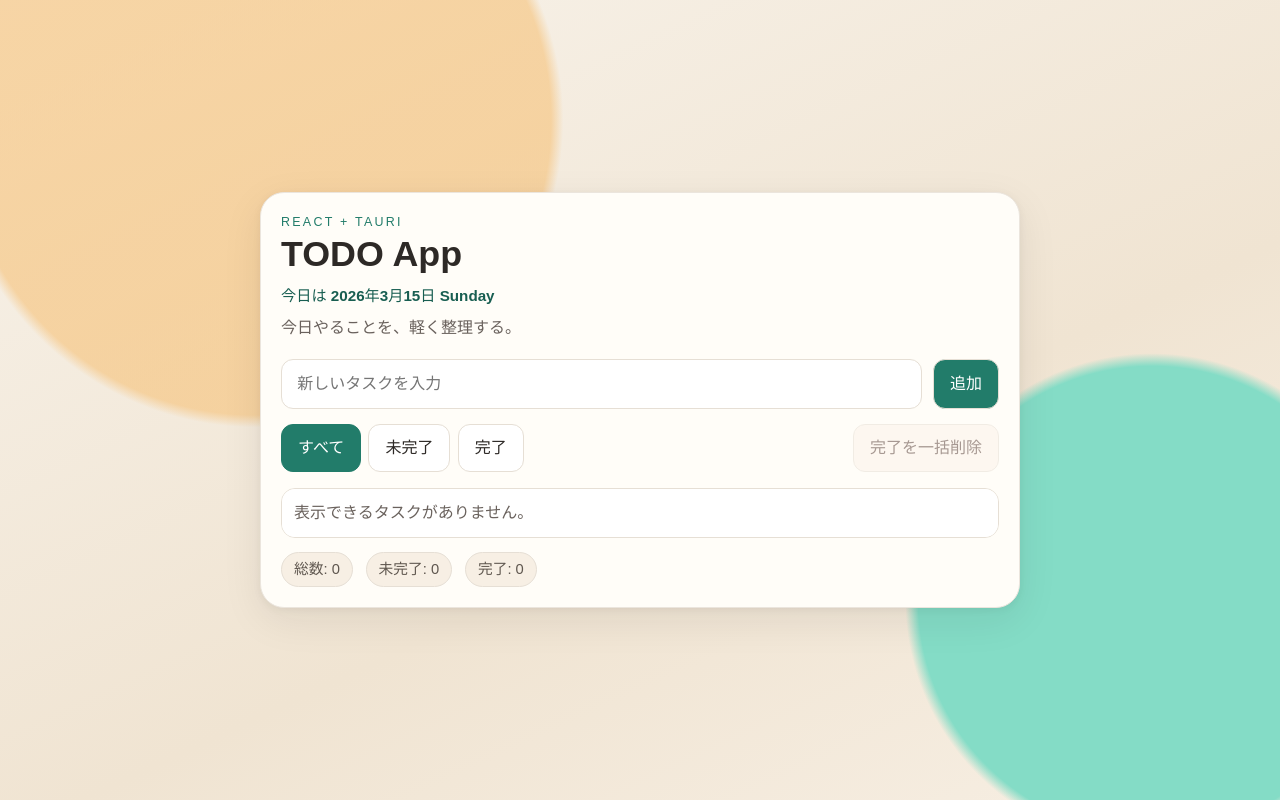
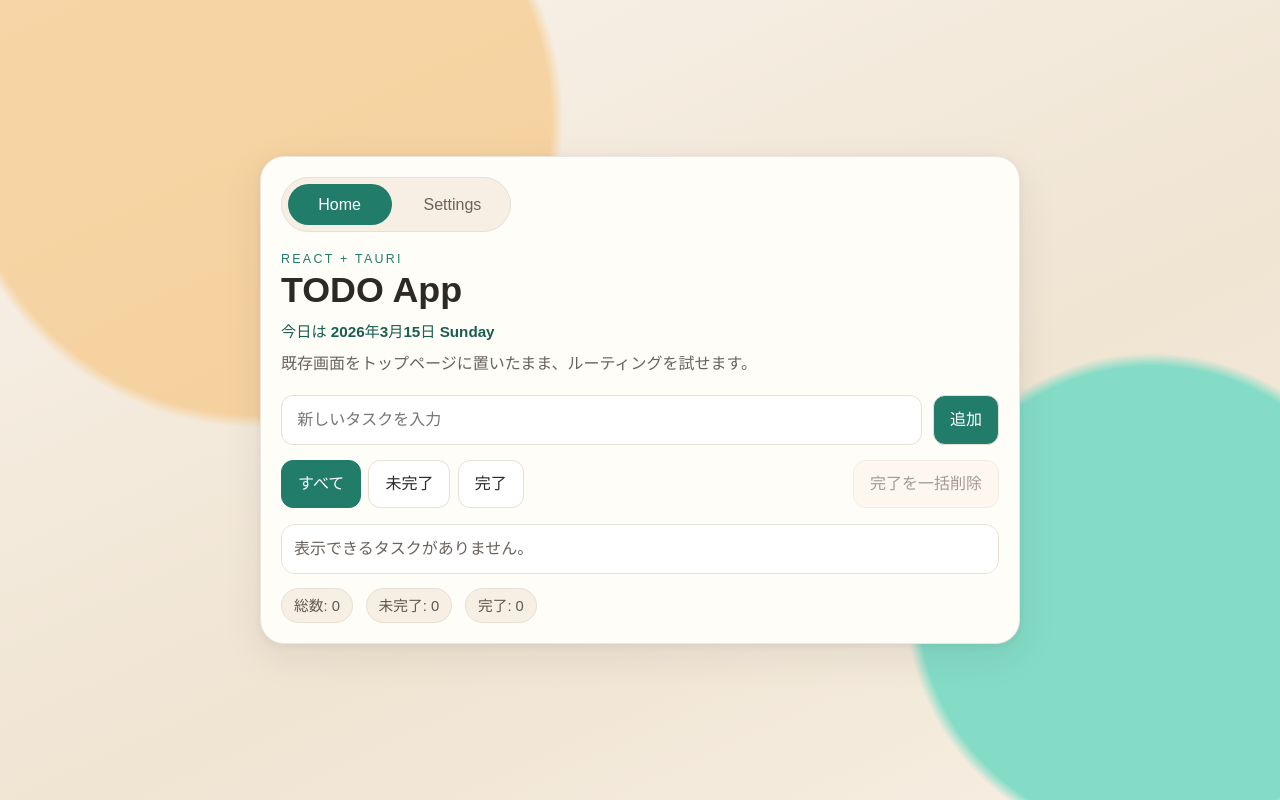
Before and after one commit to katayama8000/sample-desktop-app-tauri, a React (Vite) app: page / in a window 1280 px wide. Built offline with nearby package versions, Linux system fonts and the light colour scheme.

Commit message:
feat: implement routing with react-router-dom and add settings page

```diff
--- a/package.json
+++ b/package.json
@@ -14,7 +14,8 @@
     "react": "^19.1.0",
     "react-dom": "^19.1.0",
     "@tauri-apps/api": "^2",
-    "@tauri-apps/plugin-opener": "^2"
+    "@tauri-apps/plugin-opener": "^2",
+    "react-router-dom": "^7.13.1"
   },
   "devDependencies": {
     "@types/react": "^19.1.8",
--- a/src/App.css
+++ b/src/App.css
@@ -63,6 +63,37 @@ body {
 
 .panel-header {
   margin-bottom: 1rem;
+}
+
+.route-nav {
+  display: inline-flex;
+  gap: 0.55rem;
+  margin-bottom: 1.1rem;
+  padding: 0.35rem;
+  background: #f7efe4;
+  border: 1px solid var(--line);
+  border-radius: 999px;
+}
+
+.route-link {
+  display: inline-flex;
+  align-items: center;
+  justify-content: center;
+  min-width: 6.5rem;
+  padding: 0.55rem 0.9rem;
+  border-radius: 999px;
+  color: var(--muted);
+  text-decoration: none;
+  transition: background 0.2s ease, color 0.2s ease;
+}
+
+.route-link.active {
+  color: #fff;
+  background: var(--accent);
+}
+
+.route-link:hover {
+  color: var(--text);
 }
 
 .eyebrow {
@@ -253,6 +284,44 @@ button:disabled {
   font-size: 0.92rem;
 }
 
+.settings-grid {
+  display: grid;
+  grid-template-columns: repeat(3, minmax(0, 1fr));
+  gap: 0.9rem;
+}
+
+.info-card {
+  min-height: 100%;
+  padding: 1rem;
+  border: 1px solid var(--line);
+  border-radius: 18px;
+  background: #fff;
+}
+
+.info-card h2 {
+  margin: 0 0 0.45rem;
+  font-size: 1.05rem;
+}
+
+.info-card p {
+  margin: 0;
+  color: var(--muted);
+}
+
+.info-card p + p {
+  margin-top: 0.45rem;
+}
+
+.accent-card {
+  background: linear-gradient(145deg, #227c6a 0%, #2f8e7b 100%);
+  border-color: color-mix(in oklab, var(--accent) 75%, white);
+}
+
+.accent-card h2,
+.accent-card p {
+  color: #f7fbfa;
+}
+
 @keyframes panel-enter {
   from {
     transform: translateY(10px);
@@ -281,7 +350,21 @@ button:disabled {
     padding: 1rem;
   }
 
+  .route-nav {
+    display: grid;
+    grid-template-columns: 1fr 1fr;
+    width: 100%;
+  }
+
+  .route-link {
+    min-width: 0;
+  }
+
   .todo-form {
+    grid-template-columns: 1fr;
+  }
+
+  .settings-grid {
     grid-template-columns: 1fr;
   }
 
--- a/src/App.tsx
+++ b/src/App.tsx
@@ -1,15 +1,11 @@
 import { useEffect, useMemo, useState } from "react";
 import dayjs from "dayjs";
+import { Navigate, Route, Routes } from "react-router-dom";
+import { RouteNav } from "./components/RouteNav.tsx";
+import { SettingsPage } from "./components/SettingsPage.tsx";
+import { TodoPage } from "./components/TodoPage.tsx";
+import type { Filter, Todo } from "./types/todo.ts";
 import "./App.css";
-
-type Todo = {
-  id: number;
-  text: string;
-  done: boolean;
-  createdAt: number;
-};
-
-type Filter = "all" | "active" | "completed";
 
 const STORAGE_KEY = "sample-desktop-app-tauri.todos";
 
@@ -128,95 +124,30 @@ function App() {
   return (
     <main className="todo-app">
       <section className="panel">
-        <header className="panel-header">
-          <p className="eyebrow">React + Tauri</p>
-          <h1>TODO App</h1>
-          <p className="today">今日は {today}</p>
-          <p className="subtitle">今日やることを、軽く整理する。</p>
-        </header>
+        <RouteNav />
 
-        <form
-          className="todo-form"
-          onSubmit={(event) => {
-            event.preventDefault();
-            addTodo();
-          }}
-        >
-          <input
-            value={newTodoText}
-            onChange={(event) => setNewTodoText(event.currentTarget.value)}
-            placeholder="新しいタスクを入力"
-            aria-label="新しいタスク"
+        <Routes>
+          <Route
+            path="/"
+            element={
+              <TodoPage
+                filteredTodos={filteredTodos}
+                filter={filter}
+                newTodoText={newTodoText}
+                onAddTodo={addTodo}
+                onClearCompleted={clearCompleted}
+                onFilterChange={setFilter}
+                onInputChange={setNewTodoText}
+                onRemoveTodo={removeTodo}
+                onToggleTodo={toggleTodo}
+                stats={stats}
+                today={today}
+              />
+            }
           />
-          <button type="submit">追加</button>
-        </form>
-
-        <div className="toolbar">
-          <div className="filters" role="tablist" aria-label="タスクフィルター">
-            <button
-              type="button"
-              className={filter === "all" ? "active" : ""}
-              onClick={() => setFilter("all")}
-            >
-              すべて
-            </button>
-            <button
-              type="button"
-              className={filter === "active" ? "active" : ""}
-              onClick={() => setFilter("active")}
-            >
-              未完了
-            </button>
-            <button
-              type="button"
-              className={filter === "completed" ? "active" : ""}
-              onClick={() => setFilter("completed")}
-            >
-              完了
-            </button>
-          </div>
-          <button
-            type="button"
-            className="secondary"
-            onClick={clearCompleted}
-            disabled={stats.done === 0}
-          >
-            完了を一括削除
-          </button>
-        </div>
-
-        <ul className="todo-list">
-          {filteredTodos.map((todo) => (
-            <li key={todo.id} className={todo.done ? "done" : ""}>
-              <label>
-                <input
-                  type="checkbox"
-                  checked={todo.done}
-                  onChange={() =>
-                    toggleTodo(todo.id)}
-                />
-                <span>{todo.text}</span>
-              </label>
-              <button
-                type="button"
-                className="danger"
-                onClick={() =>
-                  removeTodo(todo.id)}
-              >
-                削除
-              </button>
-            </li>
-          ))}
-          {filteredTodos.length === 0 && (
-            <li className="empty">表示できるタスクがありません。</li>
-          )}
-        </ul>
-
-        <footer className="stats" aria-live="polite">
-          <p>総数: {stats.total}</p>
-          <p>未完了: {stats.active}</p>
-          <p>完了: {stats.done}</p>
-        </footer>
+          <Route path="/settings" element={<SettingsPage stats={stats} />} />
+          <Route path="*" element={<Navigate to="/" replace />} />
+        </Routes>
       </section>
     </main>
   );
--- /dev/null
+++ b/src/components/RouteNav.tsx
@@ -0,0 +1,23 @@
+import { NavLink } from "react-router-dom";
+
+export function RouteNav() {
+  return (
+    <nav className="route-nav" aria-label="ページ切り替え">
+      <NavLink
+        to="/"
+        end
+        className={({ isActive }) =>
+          isActive ? "route-link active" : "route-link"}
+      >
+        Home
+      </NavLink>
+      <NavLink
+        to="/settings"
+        className={({ isActive }) =>
+          isActive ? "route-link active" : "route-link"}
+      >
+        Settings
+      </NavLink>
+    </nav>
+  );
+}
--- /dev/null
+++ b/src/components/SettingsPage.tsx
@@ -0,0 +1,42 @@
+import type { TodoStats } from "../types/todo.ts";
+
+type SettingsPageProps = {
+  stats: TodoStats;
+};
+
+export function SettingsPage({ stats }: SettingsPageProps) {
+  return (
+    <>
+      <header className="panel-header">
+        <p className="eyebrow">Routing Demo</p>
+        <h1>Settings</h1>
+        <p className="subtitle">
+          `HashRouter` で画面遷移できているかを確認するためのページです。
+        </p>
+      </header>
+
+      <section className="settings-grid" aria-label="ルーティング情報">
+        <article className="info-card">
+          <h2>現在の構成</h2>
+          <p>
+            エントリポイントで `HashRouter` を使い、`/` と `/settings` の 2
+            ルートを持たせています。
+          </p>
+        </article>
+        <article className="info-card">
+          <h2>確認ポイント</h2>
+          <p>
+            タブを切り替えても TODO
+            の状態が維持されれば、親コンポーネントで状態を持つ構成が機能しています。
+          </p>
+        </article>
+        <article className="info-card accent-card">
+          <h2>現在の TODO 状態</h2>
+          <p>総数 {stats.total}</p>
+          <p>未完了 {stats.active}</p>
+          <p>完了 {stats.done}</p>
+        </article>
+      </section>
+    </>
+  );
+}
--- /dev/null
+++ b/src/components/TodoPage.tsx
@@ -0,0 +1,127 @@
+import type { Filter, Todo, TodoStats } from "../types/todo.ts";
+
+type TodoPageProps = {
+  filteredTodos: Todo[];
+  filter: Filter;
+  newTodoText: string;
+  onAddTodo: () => void;
+  onClearCompleted: () => void;
+  onFilterChange: (filter: Filter) => void;
+  onInputChange: (value: string) => void;
+  onRemoveTodo: (id: number) => void;
+  onToggleTodo: (id: number) => void;
+  stats: TodoStats;
+  today: string;
+};
+
+export function TodoPage(
+  {
+    filteredTodos,
+    filter,
+    newTodoText,
+    onAddTodo,
+    onClearCompleted,
+    onFilterChange,
+    onInputChange,
+    onRemoveTodo,
+    onToggleTodo,
+    stats,
+    today,
+  }: TodoPageProps,
+) {
+  return (
+    <>
+      <header className="panel-header">
+        <p className="eyebrow">React + Tauri</p>
+        <h1>TODO App</h1>
+        <p className="today">今日は {today}</p>
+        <p className="subtitle">
+          既存画面をトップページに置いたまま、ルーティングを試せます。
+        </p>
+      </header>
+
+      <form
+        className="todo-form"
+        onSubmit={(event) => {
+          event.preventDefault();
+          onAddTodo();
+        }}
+      >
+        <input
+          value={newTodoText}
+          onChange={(event) => onInputChange(event.currentTarget.value)}
+          placeholder="新しいタスクを入力"
+          aria-label="新しいタスク"
+        />
+        <button type="submit">追加</button>
+      </form>
+
+      <div className="toolbar">
+        <div className="filters" role="tablist" aria-label="タスクフィルター">
+          <button
+            type="button"
+            className={filter === "all" ? "active" : ""}
+            onClick={() => onFilterChange("all")}
+          >
+            すべて
+          </button>
+          <button
+            type="button"
+            className={filter === "active" ? "active" : ""}
+            onClick={() => onFilterChange("active")}
+          >
+            未完了
+          </button>
+          <button
+            type="button"
+            className={filter === "completed" ? "active" : ""}
+            onClick={() => onFilterChange("completed")}
+          >
+            完了
+          </button>
+        </div>
+        <button
+          type="button"
+          className="secondary"
+          onClick={onClearCompleted}
+          disabled={stats.done === 0}
+        >
+          完了を一括削除
+        </button>
+      </div>
+
+      <ul className="todo-list">
+        {filteredTodos.map((todo) => (
+          <li key={todo.id} className={todo.done ? "done" : ""}>
+            <label>
+              <input
+                type="checkbox"
+                checked={todo.done}
+                onChange={() =>
+                  onToggleTodo(todo.id)}
+              />
+              <span>{todo.text}</span>
+            </label>
+            <button
+              type="button"
+              className="danger"
+              onClick={() =>
+                onRemoveTodo(todo.id)}
+            >
+              削除
+            </button>
+          </li>
+        ))}
+        {filteredTodos.length === 0 && (
+          <li className="empty">表示できるタスクがありません。</li>
+        )}
+      </ul>
+
+      <footer className="stats" aria-live="polite">
+        <p>総数: {stats.total}</p>
+        <p>未完了: {stats.active}</p>
+        <p>完了: {stats.done}</p>
+      </footer>
+    </>
+  );
+}
--- a/src/main.tsx
+++ b/src/main.tsx
@@ -1,9 +1,12 @@
 import React from "react";
 import ReactDOM from "react-dom/client";
+import { HashRouter } from "react-router-dom";
 import App from "./App.tsx";
 
 ReactDOM.createRoot(document.getElementById("root") as HTMLElement).render(
   <React.StrictMode>
-    <App />
+    <HashRouter>
+      <App />
+    </HashRouter>
   </React.StrictMode>,
 );
--- /dev/null
+++ b/src/types/todo.ts
@@ -0,0 +1,14 @@
+export type Todo = {
+  id: number;
+  text: string;
+  done: boolean;
+  createdAt: number;
+};
+
+export type Filter = "all" | "active" | "completed";
+
+export type TodoStats = {
+  total: number;
+  done: number;
+  active: number;
+};
```
Also changed, not shown: 1 other file (tests, documents, lock files or other folders).
